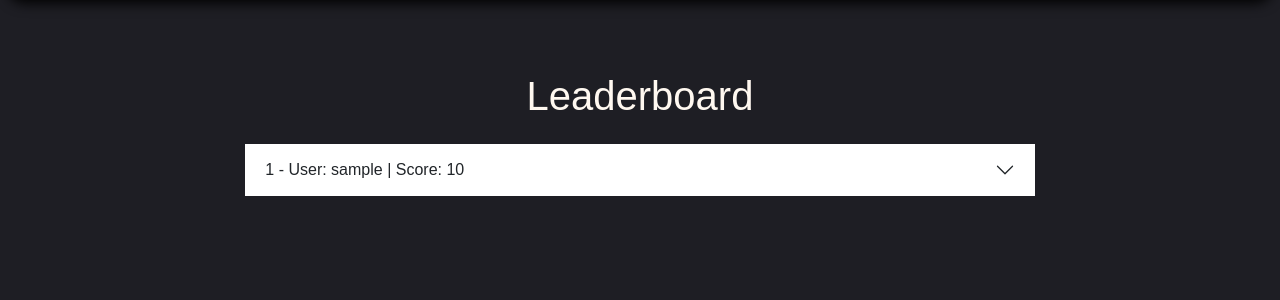
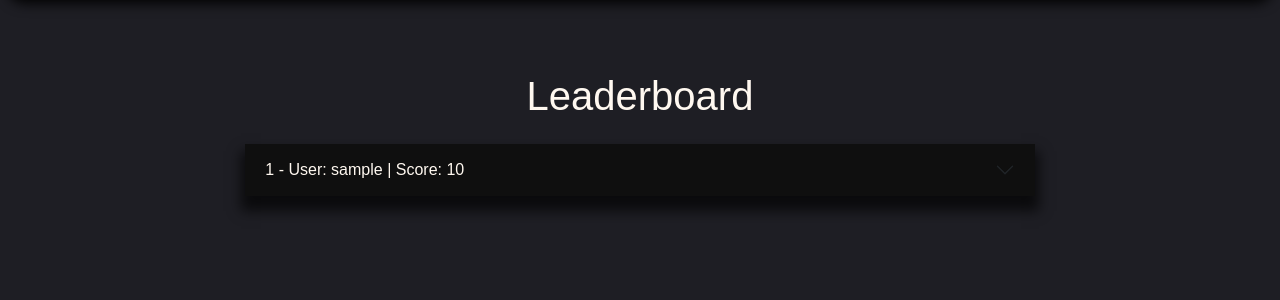
Before and after one commit to BAK2K3/CIRPG, a Django app: page /leaderboard/ in a window 1280 px wide. Shown: the part 93-393 px from the top of the page. Run offline with Django 3.2, Linux system fonts and the light colour scheme; data comes from the database, SQL or seed files in the repository; tables that the repository leaves empty hold one stand-in row (values such as "Sample post"); some web fonts are replaced.

Commit message:
Add targetted rules for leaderboard accordion.

```diff
--- a/static/css/base.css
+++ b/static/css/base.css
@@ -507,6 +507,34 @@ textarea:disabled {
     }
   }
 
+/********************************** LEADERBOARD */
+
+.accordion-body, .accordion-button{
+    background-color: #0f0f0f;
+}
+
+.accordion-button{
+    color: #FFF8F0;
+    border-color: #1e1e24;
+}
+
+.accordion-button:active, .accordion-button:focus, .accordion-button:not(.collapsed) {
+    background-color: #1e1e24;
+    border-color: #1e1e24;
+    color: #FFF8F0;
+    box-shadow: 0 0 0 0.25rem #FFF8F0;
+}
+
+.accordion-item:last-of-type .accordion-button.collapsed {
+    border-bottom-right-radius: 0;
+    border-bottom-left-radius: 0;
+}
+
+.accordion {
+    -webkit-box-shadow: 0px 11px 12px 4px rgba(0,0,0,0.66);
+    box-shadow: 0px 11px 12px 4px rgba(0,0,0,0.66);
+}
+
 /********************************** MEDIA QUERIES */
 @media (max-width: 992px) {
     h2 {
```
